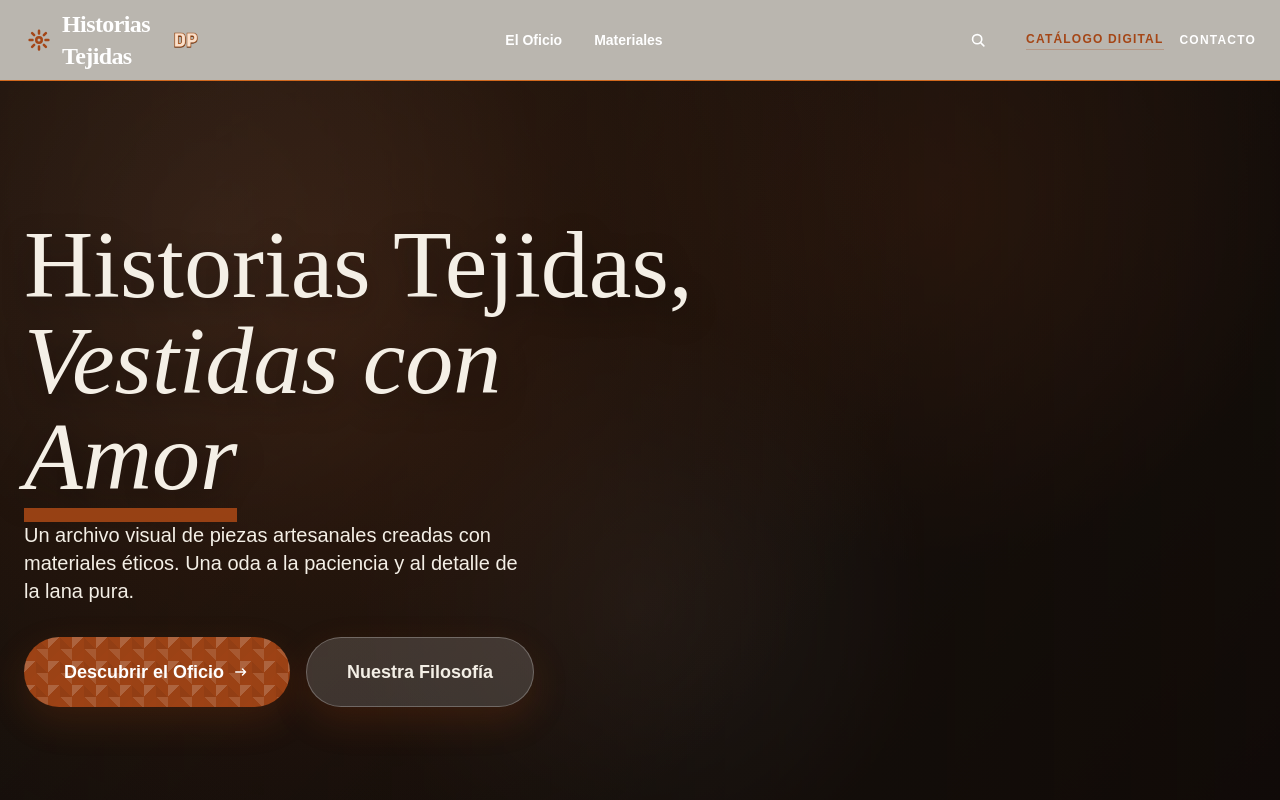
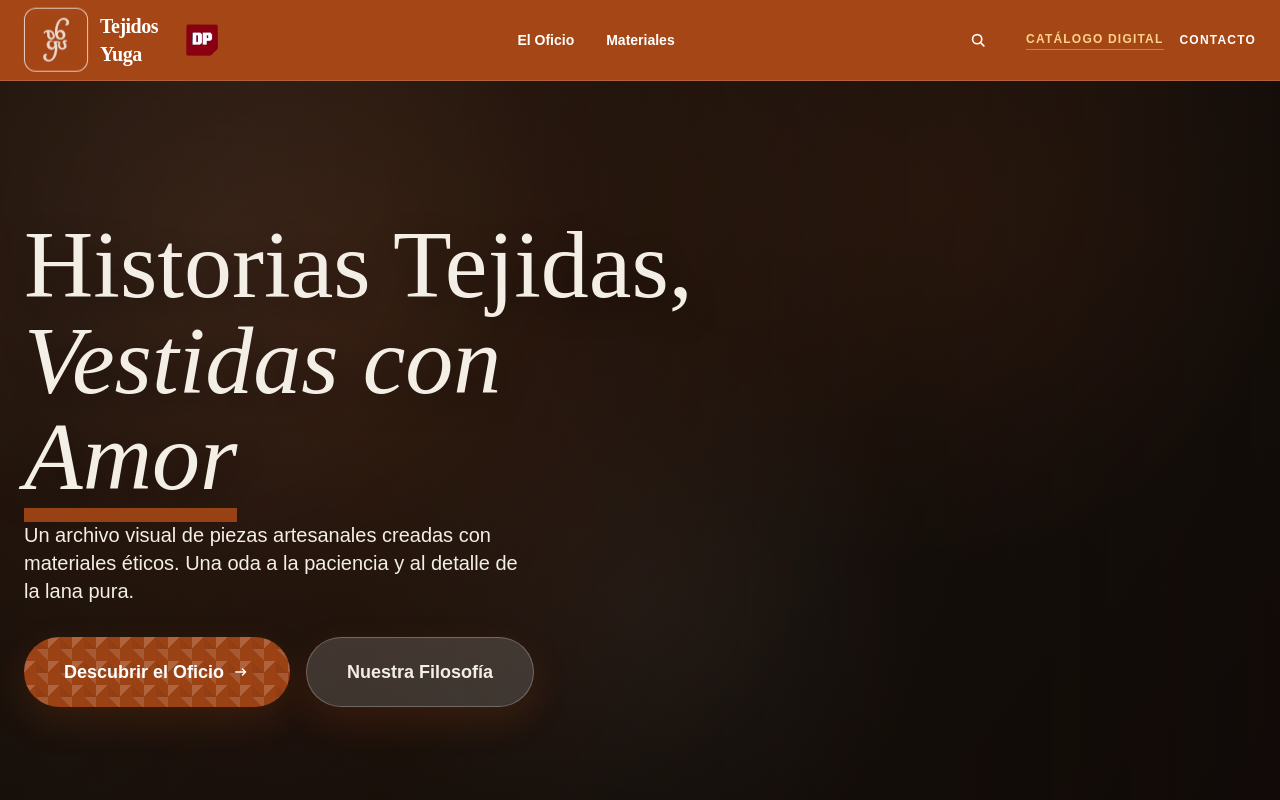
Before and after one commit to zahirbombap-hub/DP, a React (Create React App) app: page /handmade-wool in a window 1280 px wide. Shown: the top 800 px of the page. Built offline with nearby package versions, Linux system fonts and the light colour scheme; a web font is replaced by a local one.

Commit message:
Se ajusta interfaz de pagina Tejidos Yuga

```diff
--- a/src/components/tejidos/Header.jsx
+++ b/src/components/tejidos/Header.jsx
@@ -29,30 +29,32 @@ export function Header() {
 
   return (
     <header
-      className="sticky top-0 z-50 w-full bg-[#E8E3DA]/80 dark:bg-[#211811]/80 backdrop-blur-md border-b border-[#a54616]/12 wool-fade-up"
+      className="sticky top-0 z-50 w-full bg-[#a54616] border-b border-white/15 wool-fade-up"
       style={{ "--delay": "0.05s" }}
     >
       <div className="max-w-7xl mx-auto px-6 h-20 flex items-center justify-between text-white">
         <div className="flex items-center gap-4">
-          <a className="flex items-center gap-2 group transform transition-transform duration-200 ease-out hover:scale-105 hover:-translate-y-1" href="#top">
-            <Icon name="filter_vintage" className="text-[color:var(--color-accent)] text-3xl" />
-            <h2 className="text-2xl font-bold tracking-tight font-['Playfair_Display',serif] text-white transform transition-all duration-200 ease-out group-hover:text-[color:var(--color-accent)] group-hover:-translate-y-1">
-              <span className="block">Historias</span>
-              <span className="block">Tejidas</span>
+          <a className="flex items-center gap-3 group transform transition-transform duration-200 ease-out hover:scale-105 hover:-translate-y-1" href="#top">
+            <span className="wool-logo-float flex h-14 w-14 flex-shrink-0 items-center justify-center overflow-hidden rounded-xl border border-white/70 bg-[#a54616] shadow-none md:h-16 md:w-16">
+              <img src="/multimedia/Yuga/yuya_logoNB.webp" alt="Yuga" className="block h-full w-full object-contain p-1 md:p-1.5" />
+            </span>
+            <h2 className="text-lg leading-none md:text-xl font-bold tracking-tight font-['Playfair_Display',serif] text-white transform transition-all duration-200 ease-out group-hover:-translate-y-1">
+              <span className="block">Tejidos</span>
+              <span className="block">Yuga</span>
             </h2>
           </a>
           <a
             href="/"
-            className="w-10 h-10 rounded-full bg-transparent border-0 flex items-center justify-center shadow-none hover:shadow-none transition-all"
+            className="group w-12 h-12 rounded-full bg-transparent border-0 flex items-center justify-center shadow-none hover:shadow-none transition-all md:w-14 md:h-14"
             aria-label="Volver a Don Prueba"
           >
-            <img src="/multimedia/dp-logo-3.png" alt="Don Prueba" className="w-6 h-6 object-contain transform transition-transform duration-200 ease-out group-hover:scale-105" />
+            <img src="/multimedia/logoDP.png" alt="Don Prueba" className="w-7 h-7 object-contain transform transition-transform duration-200 ease-out group-hover:scale-105 md:w-8 md:h-8" />
           </a>
         </div>
         <div className="flex-1 flex justify-center">
           <nav className="hidden md:flex items-center gap-8">
-            <a className="text-sm font-semibold text-white hover:text-[color:var(--color-accent)] transition-colors wool-link" href="#oficio">El Oficio</a>
-            <a className="text-sm font-semibold text-white hover:text-[color:var(--color-accent)] transition-colors wool-link" href="#materiales">Materiales</a>
+            <a className="text-sm font-semibold text-white hover:text-[#fff3dd] transition-colors wool-link" href="#oficio">El Oficio</a>
+            <a className="text-sm font-semibold text-white hover:text-[#fff3dd] transition-colors wool-link" href="#materiales">Materiales</a>
           </nav>
         </div>
         <div className="flex items-center gap-6">
@@ -88,8 +90,8 @@ export function Header() {
             </form>
           </div>
           <div className="flex items-center gap-4">
-            <a className="text-xs uppercase tracking-widest font-bold text-[color:var(--color-accent)] hover:text-white transition-colors border-b border-[#a54616]/25 pb-0.5 wool-link" href="#catalogo">Catálogo Digital</a>
-            <a className="text-xs uppercase tracking-widest font-bold text-white hover:text-[color:var(--color-accent)] transition-colors wool-link" href="#contacto">Contacto</a>
+            <a className="text-xs uppercase tracking-widest font-bold text-[#ffd18a] hover:text-[#ffe2b5] transition-colors border-b border-[#ffd18a]/40 pb-0.5 wool-link" href="#catalogo">Catálogo Digital</a>
+            <a className="text-xs uppercase tracking-widest font-bold text-white hover:text-[#fff3dd] transition-colors wool-link" href="#contacto">Contacto</a>
           </div>
         </div>
       </div>
--- a/src/components/tejidos/tejidos.css
+++ b/src/components/tejidos/tejidos.css
@@ -123,6 +123,12 @@ html.dark body.wool-body {
   animation: woolFloat 6s ease-in-out infinite;
 }
 
+.wool-logo-float {
+  animation: woolLogoFloat 7s ease-in-out infinite;
+  transform-origin: center;
+  will-change: transform;
+}
+
 .wool-btn {
   position: relative;
   overflow: hidden;
@@ -245,6 +251,16 @@ html.dark body.wool-body {
   }
 }
 
+@keyframes woolLogoFloat {
+  0%,
+  100% {
+    transform: translateY(0) scale(1);
+  }
+  50% {
+    transform: translateY(-2px) scale(1.015);
+  }
+}
+
 @keyframes woolSlowZoom {
   from {
     transform: scale(1.02);
@@ -253,3 +269,9 @@ html.dark body.wool-body {
     transform: scale(1.08);
   }
 }
+
+@media (prefers-reduced-motion: reduce) {
+  .wool-logo-float {
+    animation: none;
+  }
+}
--- a/src/routes/handmade-wool.jsx
+++ b/src/routes/handmade-wool.jsx
@@ -19,8 +19,6 @@ export default function HandmadeWool() {
         <div className="font-['Manrope',sans-serif] transition-colors duration-300 animate-[fadeIn_2s_ease-out_forwards] wool-page">
             <Header />
 
-            <style>{`.wool-page > header { border-bottom-color: rgb(210, 105, 30) !important; }`}</style>
-
             <main>
                 <Hero />
                 <Collection />
```
Also changed, not shown: public/multimedia/Yuga/yuya_logoNB.webp (added), 1 other file (tests, documents, lock files or other folders).
